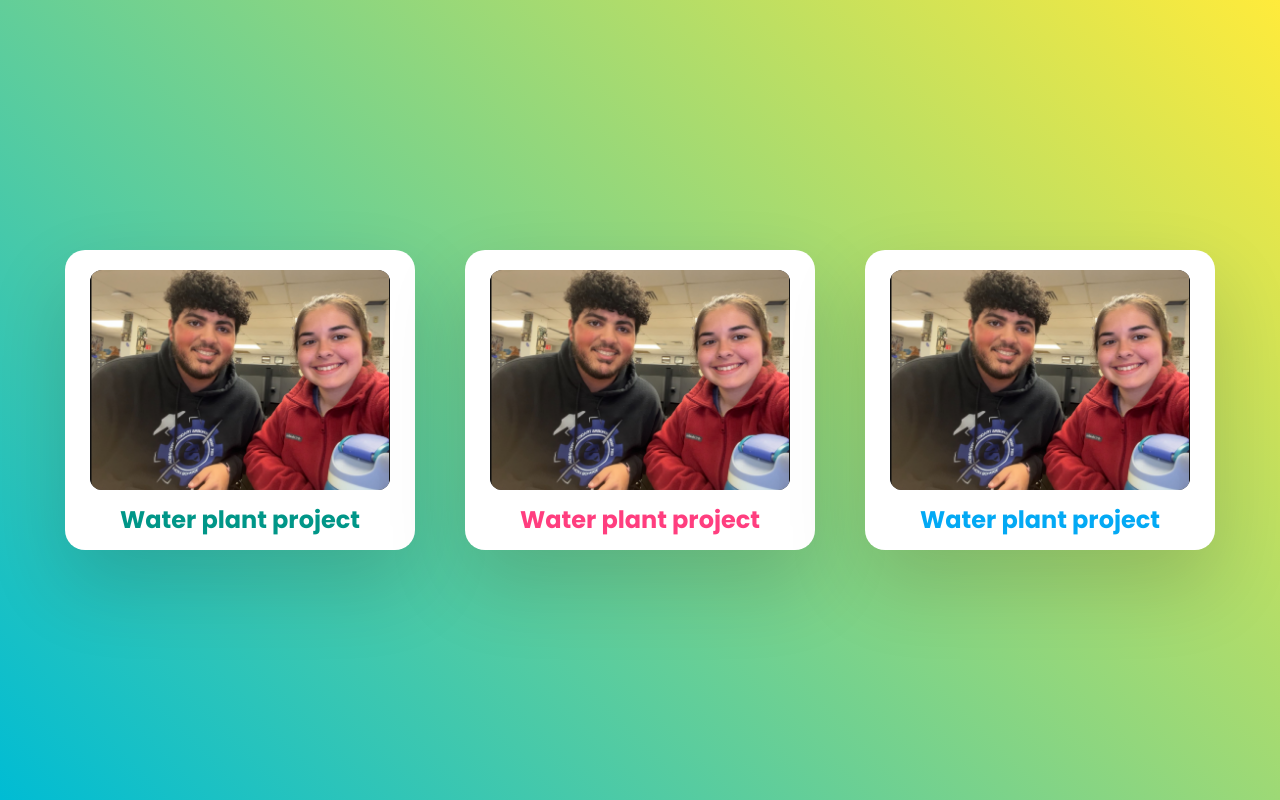
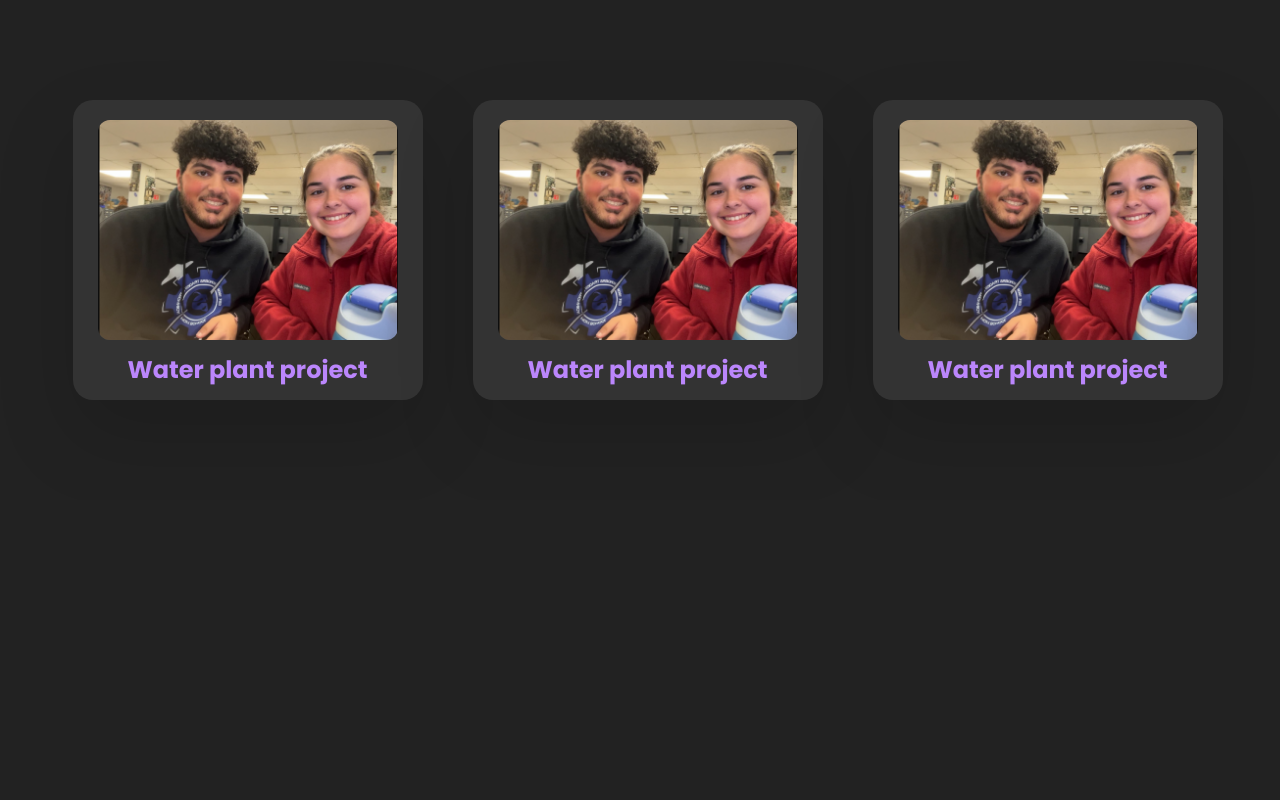
Before and after one commit to Reng232/Tech-Prep-, a plain HTML site: page Tech Prep/profile pic/profile.html in a window 1280 px wide. Drawn offline with Linux system fonts and the light colour scheme; a web font is replaced by a local one.

Commit message:
Update profile.css
This is the new moded modern black theme

```diff
--- a/Tech Prep/profile pic/profile.css
+++ b/Tech Prep/profile pic/profile.css
@@ -7,15 +7,12 @@
   font-family: 'Poppins', sans-serif;
 }
 
-body{
-  display: flex;
-  justify-content: center;
-  align-items: center;
-  min-height: 100vh;
-  background: linear-gradient(45deg, #00bcd4, #ffeb3b);
+body {
+  overflow: hidden;
+  background: #222; /* Modern black background */
 }
 
-.container{
+.container {
   position: relative;
   display: flex;
   justify-content: center;
@@ -23,6 +20,8 @@ body{
   flex-wrap: wrap;
   gap: 100px 50px;
   padding: 100px 50px;
+  overflow: hidden;
+  margin-right: -15px; /* Adjust for scrollbar width */
 }
 
 .container .card {
@@ -30,15 +29,15 @@ body{
   display: flex;
   justify-content: center;
   align-items: flex-start;
-  width:350px;
+  width: 350px;
   height: 300px;
-  background: #fff;
+  background: #333; /* Darker shade for cards */
   border-radius: 20px;
-  box-shadow: 0 35px 80px rgba(0,0,0,0.15);
+  box-shadow: 0 35px 80px rgba(0, 0, 0, 0.15);
   transition: 0.5s;
 }
 
-.container .card:hover{
+.container .card:hover {
   height: 400px;
 }
 
@@ -47,7 +46,7 @@ body{
   top: 20px;
   width: 300px;
   height: 220px;
-  background: #333;
+  background: #444; /* Darker shade for images */
   border-radius: 12px;
   overflow: hidden;
   transition: 0.5s;
@@ -56,11 +55,10 @@ body{
 .container .card:hover .imgBx {
   top: -100px;
   scale: 0.75;
-  box-shadow: 0 15px 45px rgba(0,0,0,0.2);
+  box-shadow: 0 15px 45px rgba(0, 0, 0, 0.2);
 }
 
 .container .card .imgBx img {
-
   position: absolute;
   top: 0;
   left: 0;
@@ -69,8 +67,7 @@ body{
   object-fit: cover;
 }
 
-.container .card .content{
-
+.container .card .content {
   position: absolute;
   top: 252px;
   width: 100%;
@@ -82,31 +79,26 @@ body{
 }
 
 .container .card:hover .content {
-
-  top:130px;
+  top: 130px;
   height: 250px;
 }
 
 .container .card .content h2 {
-
   font-size: 1.5em;
   font-weight: 700;
-  color: var(--clr);
+  color: #BB86FC; /* Accent color: purple */
 }
 
 .container .card .content p {
-
-  color: #333;
-
+  color: #90CAF9; /* Accent color: blue */
 }
 
 .container .card .content a {
-
   position: relative;
   top: 15px;
   display: inline-block;
   padding: 12px 25px;
-  background: var(--clr);
+  background: #6200EA; /* Accent color: purple */
   color: #fff;
   font-weight: 500;
   text-decoration: none;
```
